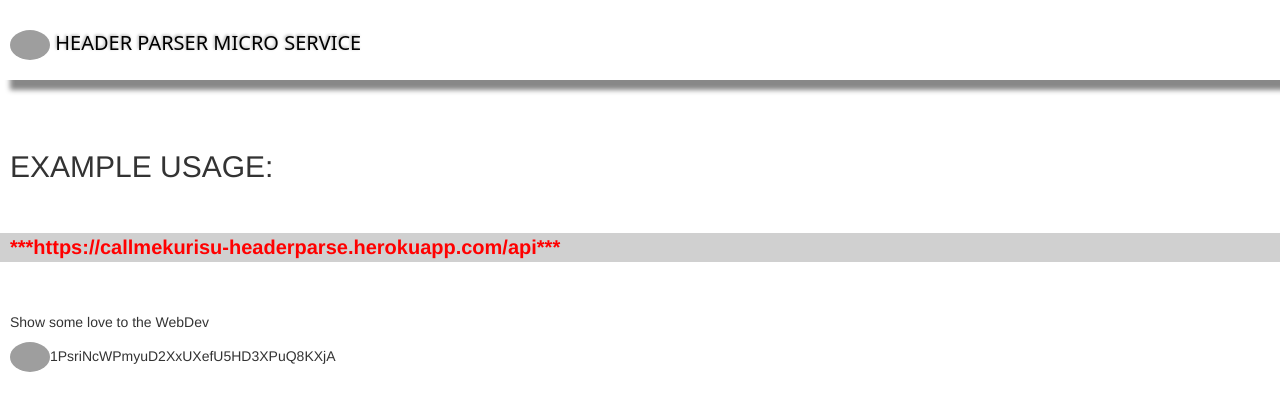
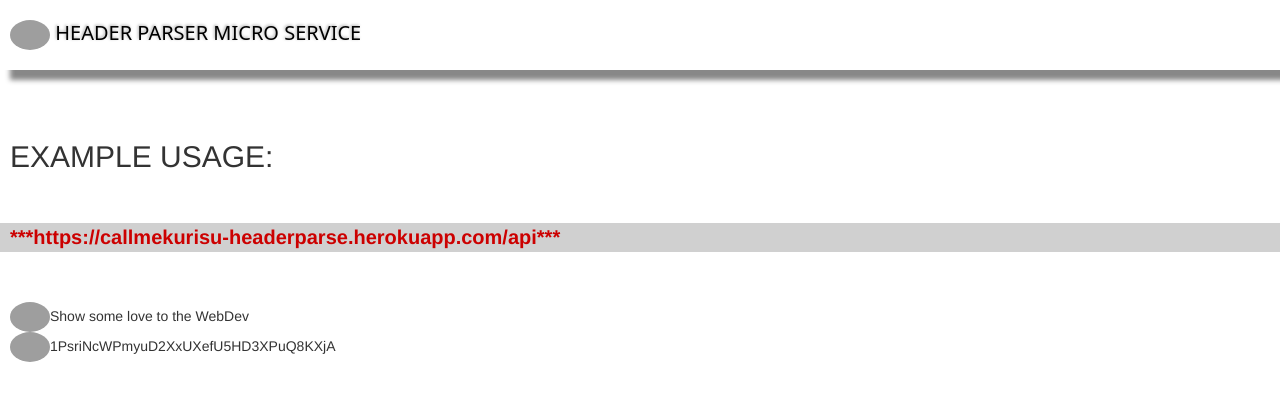
Before and after one commit to callmekurisu/headerParse, a website: page header.html in a window 1280 px wide. Drawn offline with nearby package versions, Linux system fonts and the light colour scheme; grey boxes are pictures that could not be loaded.

Commit message:
added logo

```diff
--- a/header.html
+++ b/header.html
@@ -13,7 +13,7 @@
                        1px 1px 3px #FFF;
   box-shadow: 10px 10px 5px #888888;
   color: black;
-  padding-top: 10px;
+  padding-top: 0px;
   padding-bottom: 20px;
   font-size: 20px;
   font-family: "Sans";
@@ -32,7 +32,7 @@
 }
 .example{
   margin-left:10px;
-  color: red;
+  color: #CC0000;
   font-size: 20px;
 }
 .ibackground{
@@ -56,8 +56,8 @@
 </div>
 <footer>
   <br></br>
-  <p class='format'>Show some love to the WebDev </p>
-  <img class="icon2" src="https://bitcoin.org/img/icons/opengraph.png">1PsriNcWPmyuD2XxUXefU5HD3XPuQ8KXjA</br>
+  <a href="https://uk.linkedin.com/in/nigel-christian-6b29a266" target="_blank"><img class="icon2" src="https://pbs.twimg.com/profile_images/576398398028312576/MHbEQQuU_400x400.jpeg"></img></a>Show some love to the WebDev<br>
+  <img class="icon2" src="https://bitcoin.org/img/icons/opengraph.png">1PsriNcWPmyuD2XxUXefU5HD3XPuQ8KXjA
 </footer>
 
 
--- a/index.js
+++ b/index.js
@@ -34,7 +34,7 @@
 
 })
 
-
+     //comment out to run live
     app.listen(process.env.PORT, '0.0.0.0', function(err) {
   console.log("Started listening on %s", app.url);
 });
```
